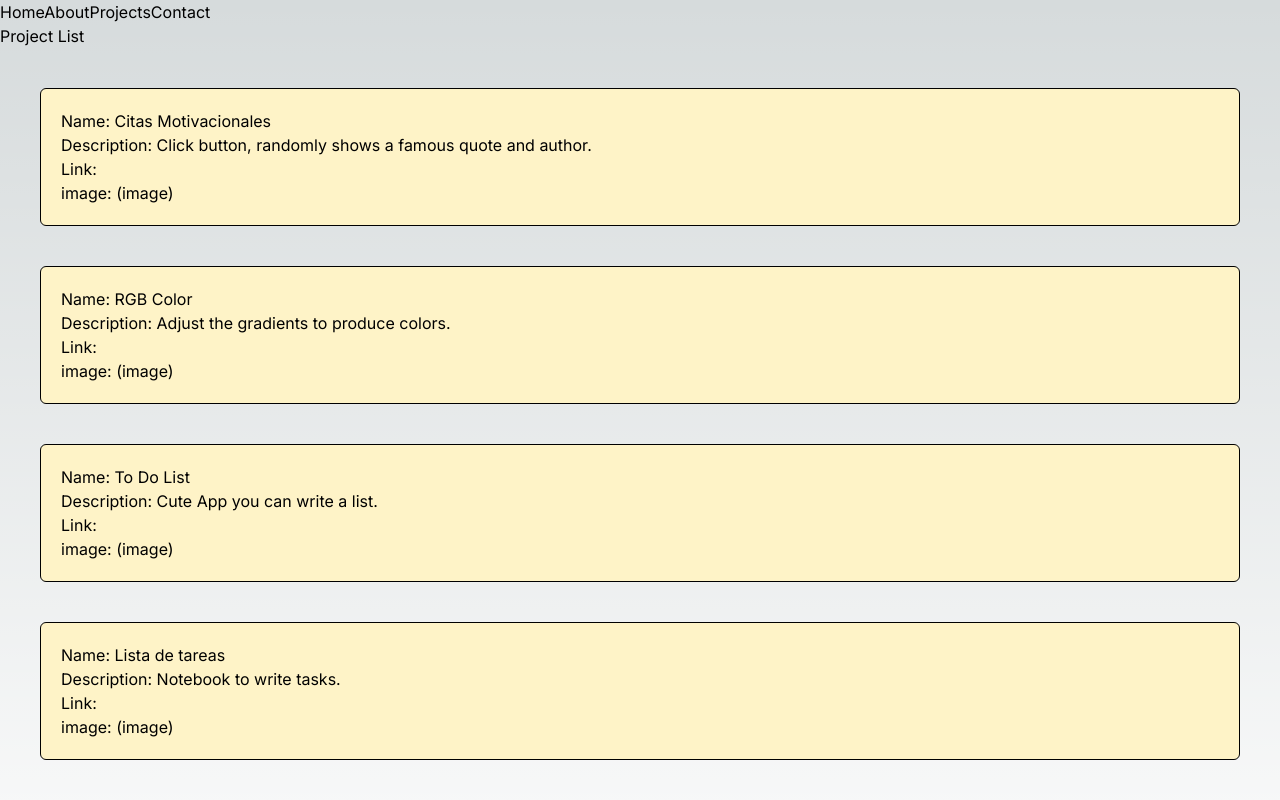
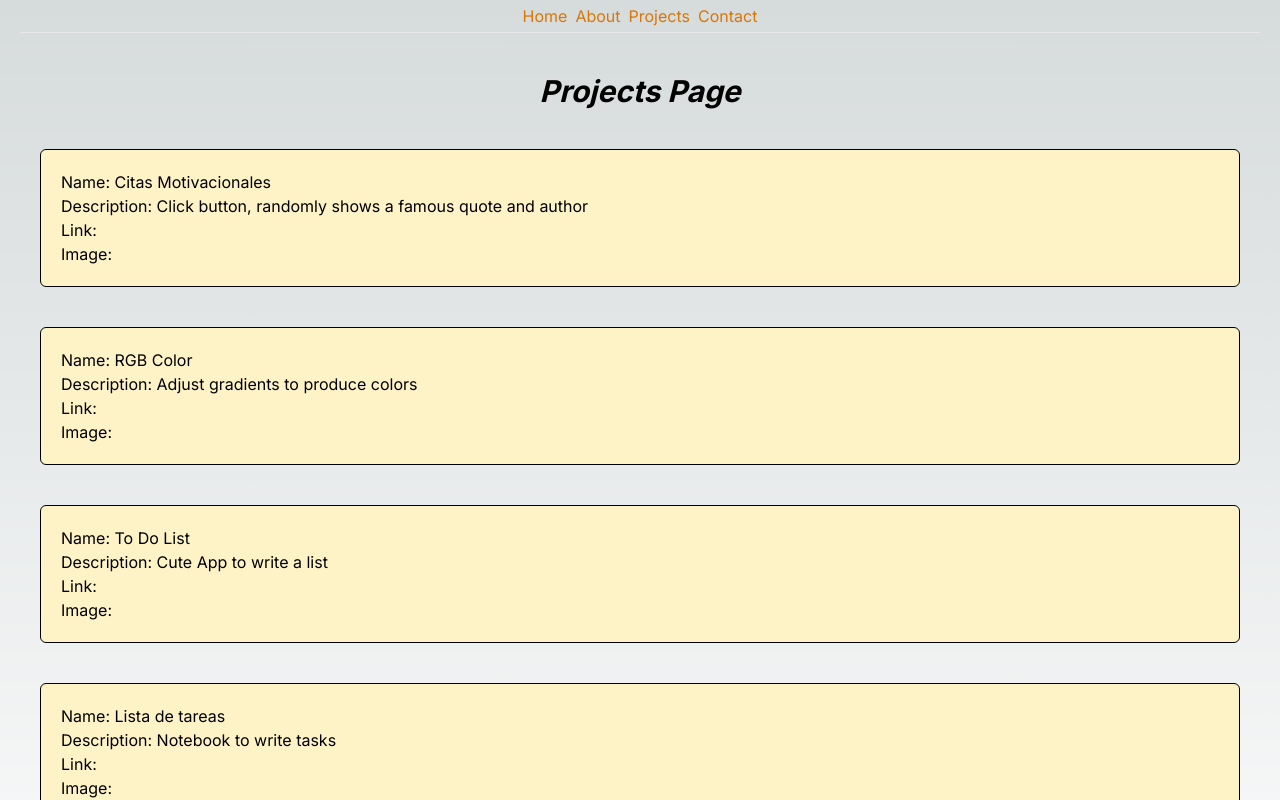
Before and after one commit to konynunez/portfolio-demo, a Next.js app in the folder codex/Module-three/portfolio-demo/: page /pages/projects in a window 1280 px wide. Shown: the top 800 px of the page. Built offline with nearby package versions, Linux system fonts and the light colour scheme.

Commit message:
edited pages, edited layout.js, edited page.js

```diff
--- a/codex/Module-three/portfolio-demo/src/app/components/Work.js
+++ b/codex/Module-three/portfolio-demo/src/app/components/Work.js
@@ -11,7 +11,7 @@ const Work = ({name, description, link, Image}) => {
       <br></br>
       Link: {link}
       <br></br>
-      image: (image)
+      Image: {Image}
 
     </div>
   );
--- a/codex/Module-three/portfolio-demo/src/app/layout.js
+++ b/codex/Module-three/portfolio-demo/src/app/layout.js
@@ -14,11 +14,19 @@ export default function RootLayout({ children }) {
     <html lang="en">
       <body className={inter.className}>
         <header className="w-100">
-          <nav className="w-100">
-            <Link href="/">Home</Link>
-            <Link href="/pages/about">About</Link>
-            <Link href="/pages/projects">Projects</Link>
-            <Link href="/pages/contact">Contact</Link>
+          <nav className="flex w-100 justify-center w-100">
+            <Link className="m-1 text-amber-600 hover:text-amber-200" href="/">
+            Home
+            </Link>
+            <Link className="m-1 text-amber-600 hover:text-amber-200" href="/pages/about">
+            About
+            </Link>
+            <Link className="m-1 text-amber-600 hover:text-amber-200" href="/pages/projects">
+            Projects
+            </Link>
+            <Link className="m-1 text-amber-600 hover:text-amber-200" href="/pages/contact">
+            Contact
+            </Link>
           </nav>
         </header>
         {children}
--- a/codex/Module-three/portfolio-demo/src/app/page.js
+++ b/codex/Module-three/portfolio-demo/src/app/page.js
@@ -5,8 +5,9 @@ export default function Home() {
     <main className="">
 
       <h1 className="text-4xl text-center mt-40 font-bold">Portfolio Demo</h1>
-      <h2 className="text-sm text-center mt-10 italic">Welcome</h2>
+      <h2 className="text-3xl text-center my-24 italic">Welcome</h2>
+    </main>
 
-    </main>
+
   );
 }
--- a/codex/Module-three/portfolio-demo/src/app/pages/about/page.js
+++ b/codex/Module-three/portfolio-demo/src/app/pages/about/page.js
@@ -2,7 +2,7 @@ import React from 'react'
 
 export default function about() {
   return (
-    <div>
+    <div className="text-3xl text-center my-10 italic font-bold">
       About Page
     </div>
   )
--- a/codex/Module-three/portfolio-demo/src/app/pages/contact/page.js
+++ b/codex/Module-three/portfolio-demo/src/app/pages/contact/page.js
@@ -2,8 +2,8 @@ import React from 'react'
 
 export default function contact () {
   return (
-    <div>
-      Find me
+    <div className="text-3xl text-center my-10 italic font-bold">
+      Contact Page
     </div>
   )
 }
--- a/codex/Module-three/portfolio-demo/src/app/pages/projects/page.js
+++ b/codex/Module-three/portfolio-demo/src/app/pages/projects/page.js
@@ -4,44 +4,47 @@ import Work from '../../components/Work';
 export default function Page() {
   return (
     <div>
+      <hr className="mx-5"></hr>
+      <main style={{minHeight: "80vh"}}>
+      <h2 className="text-3xl text-center my-10 italic font-bold">Projects Page</h2>
 
-      <h2>Project List</h2>
-
+      <div>
       <Work
-        name="Citas Motivacionales"
-        description="Click button, randomly shows a famous quote and author."
-        link=""
-        image=""
+        name={"Citas Motivacionales"}
+        description={"Click button, randomly shows a famous quote and author"}
+        link={""}
+        image={""}
       />
 
       <Work
-        name="RGB Color"
-        description="Adjust the gradients to produce colors."
-        link=""
-        image=""
+        name={"RGB Color"}
+        description={"Adjust gradients to produce colors"}
+        link={""}
+        image={""}
       />
 
       <Work
-        name="To Do List"
-        description="Cute App you can write a list."
-        link=""
-        image=""
+        name={"To Do List"}
+        description={"Cute App to write a list"}
+        link={""}
+        Image={""}
       />
 
       <Work
-        name="Lista de tareas"
-        description="Notebook to write tasks."
-        link=""
-        image=""
+        name={"Lista de tareas"}
+        description={"Notebook to write tasks"}
+        link={""}
+        image={""}
       />
 
       <Work
-        name="Cronometro"
-        description="Timer that will stop and pause."
-        link=""
-        image=""
-      />
-
+        name={"Cronometro"}
+        description={"Timer that will stop and pause."}
+        Link={""}
+        image={""}
+        />
+        </div>
+      </main>
     </div>
   );
 }
```
